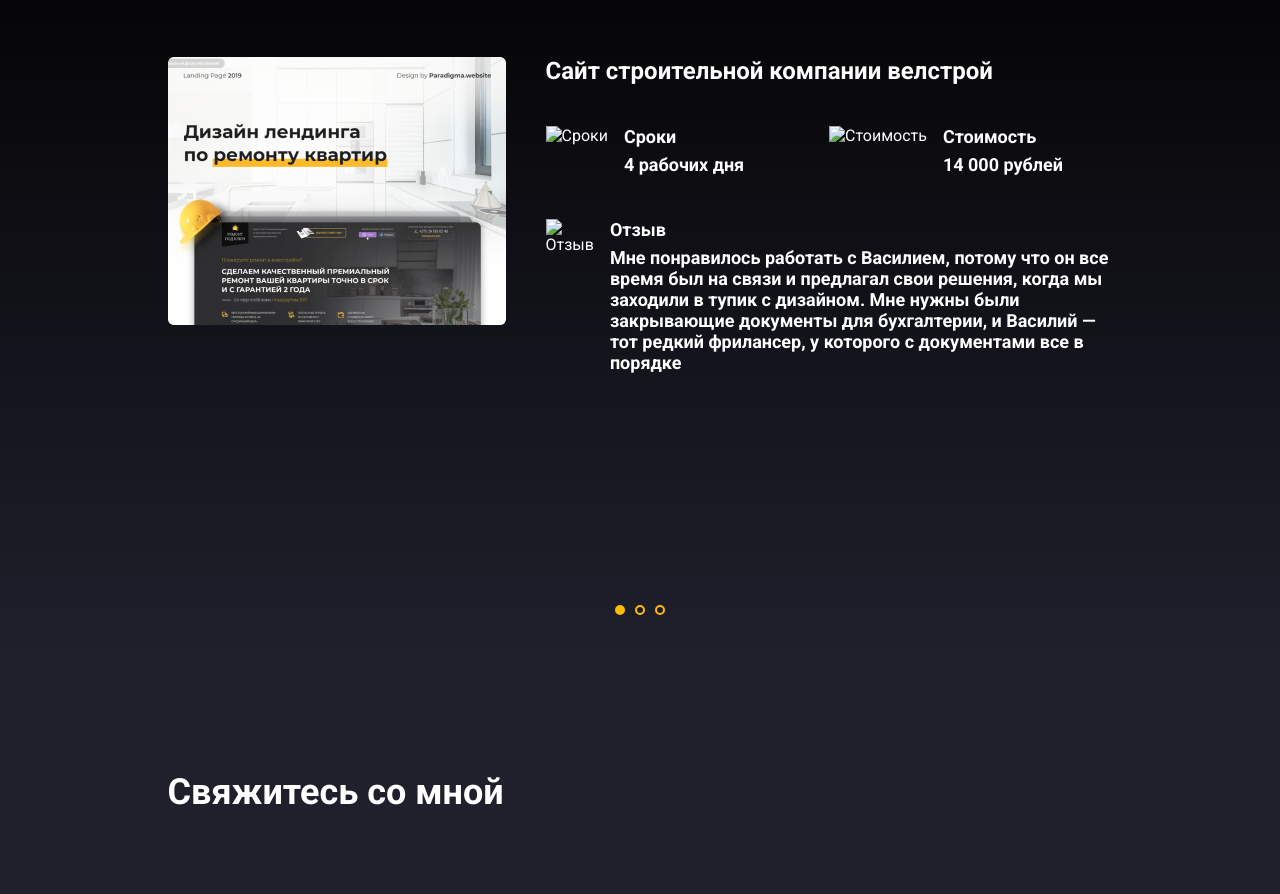
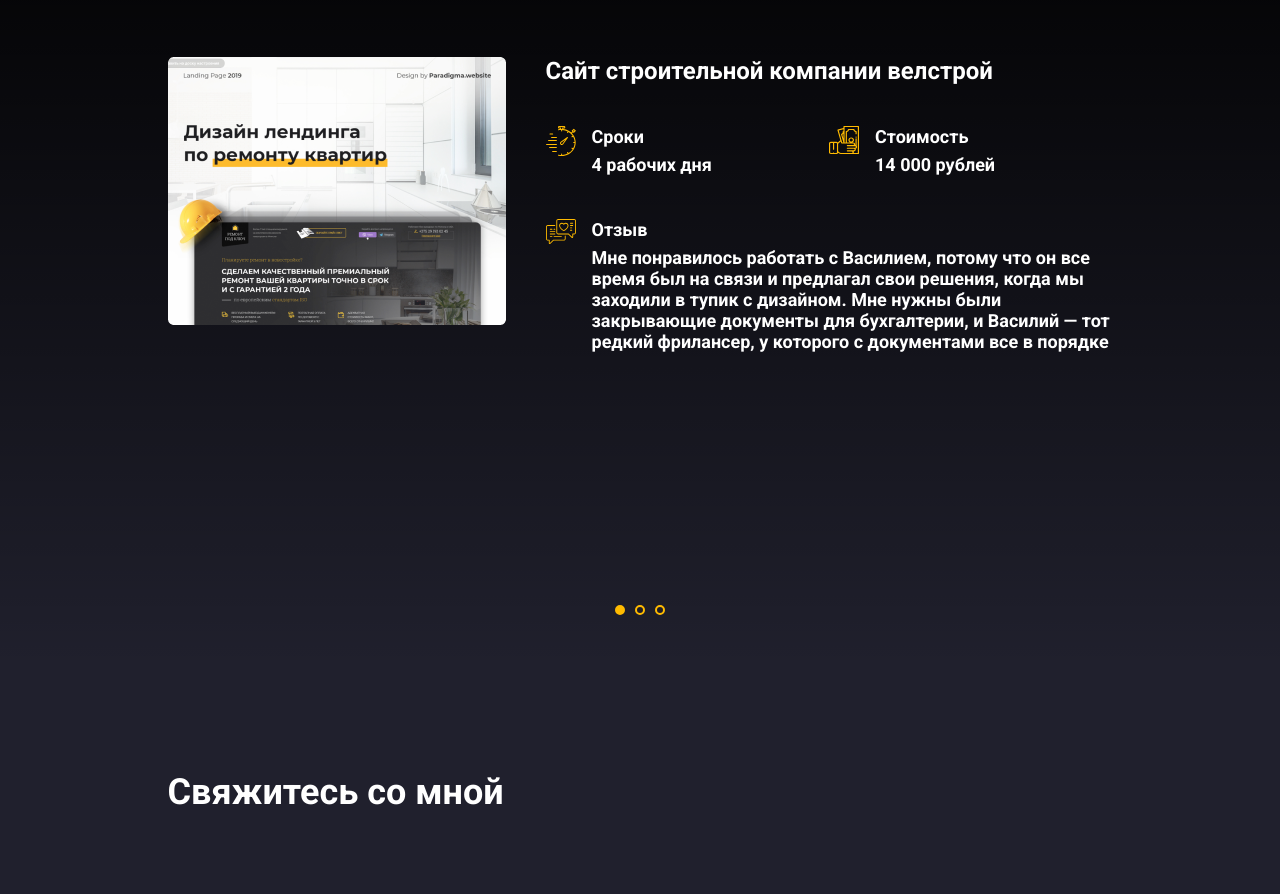
Before and after one commit to Vasiliii/portfolio, a plain HTML site: page index.html in a window 1280 px wide. Shown: the part 1680-2574 px from the top of the page. Drawn offline with Linux system fonts and the light colour scheme; the site is published under a folder, as on GitHub Pages, so addresses that start at the root find nothing; files whose address does not match are found by name.

Commit message:
Add files via upload

```diff
--- a/index.html
+++ b/index.html
@@ -92,7 +92,7 @@
                 <div class="project-text">
                     <h3 class="project-title">Сайт строительной компании велстрой</h3>
                     <div class="project-time">
-                    <img src="/img/time-icon.svg" alt="Сроки" class="img-icon">
+                    <img src="img/time-icon.svg" alt="Сроки" class="img-icon">
                     <div class="project-dicription">
                         <h4 class="project-subtitle">Сроки</h4>
                         <p class="project-paragraph">4 рабочих дня</p>
@@ -100,7 +100,7 @@
                     <!-- /.project-dicription -->
                     </div>
                     <div class="project-cost">
-                        <img src="/img/cost-icon.svg" alt="Стоимость" class="img-icon">
+                        <img src="img/cost-icon.svg" alt="Стоимость" class="img-icon">
                         <div class="project-dicription">
                             <h4 class="project-subtitle">Стоимость</h4>
                             <p class="project-paragraph">14 000 рублей</p>
@@ -108,7 +108,7 @@
                         <!-- /.project-dicription -->
                         </div>
                     <div class="project-feedback">
-                        <img src="/img/feedback-icon.svg" alt="Отзыв" class="img-icon">
+                        <img src="img/feedback-icon.svg" alt="Отзыв" class="img-icon">
                         <div class="project-dicription">
                             <h4 class="project-subtitle">Отзыв</h4>
                             <p class="project-paragraph">Мне понравилось работать с Василием, потому что он все время был на связи и предлагал свои решения, когда мы заходили в тупик с дизайном. Мне нужны были закрывающие документы для бухгалтерии, и Василий — тот редкий фрилансер, у которого с документами все в порядке</p>
@@ -152,7 +152,7 @@
                 <div class="project-text">
                     <h3 class="project-title">Помощь в разработке мобильногоприложения</h3>
                     <div class="project-time">
-                    <img src="/img/time-icon.svg" alt="Сроки" class="img-icon">
+                    <img src="img/time-icon.svg" alt="Сроки" class="img-icon">
                     <div class="project-dicription">
                         <h4 class="project-subtitle">Сроки</h4>
                         <p class="project-paragraph">2 недели</p>
@@ -160,7 +160,7 @@
                     <!-- /.project-dicription -->
                     </div>
                     <div class="project-cost">
-                        <img src="/img/cost-icon.svg" alt="Стоимость" class="img-icon">
+                        <img src="img/cost-icon.svg" alt="Стоимость" class="img-icon">
                         <div class="project-dicription">
                             <h4 class="project-subtitle">Стоимость</h4>
                             <p class="project-paragraph">14 000 рублей</p>
@@ -168,7 +168,7 @@
                         <!-- /.project-dicription -->
                         </div>
                     <div class="project-feedback">
-                        <img src="/img/feedback-icon.svg" alt="Отзыв" class="img-icon">
+                        <img src="img/feedback-icon.svg" alt="Отзыв" class="img-icon">
                         <div class="project-dicription">
                             <h4 class="project-subtitle">Отзыв</h4>
                             <p class="project-paragraph">Надежный партнёр с нестандартным мышлением и креативным подходом к делу</p>
```
